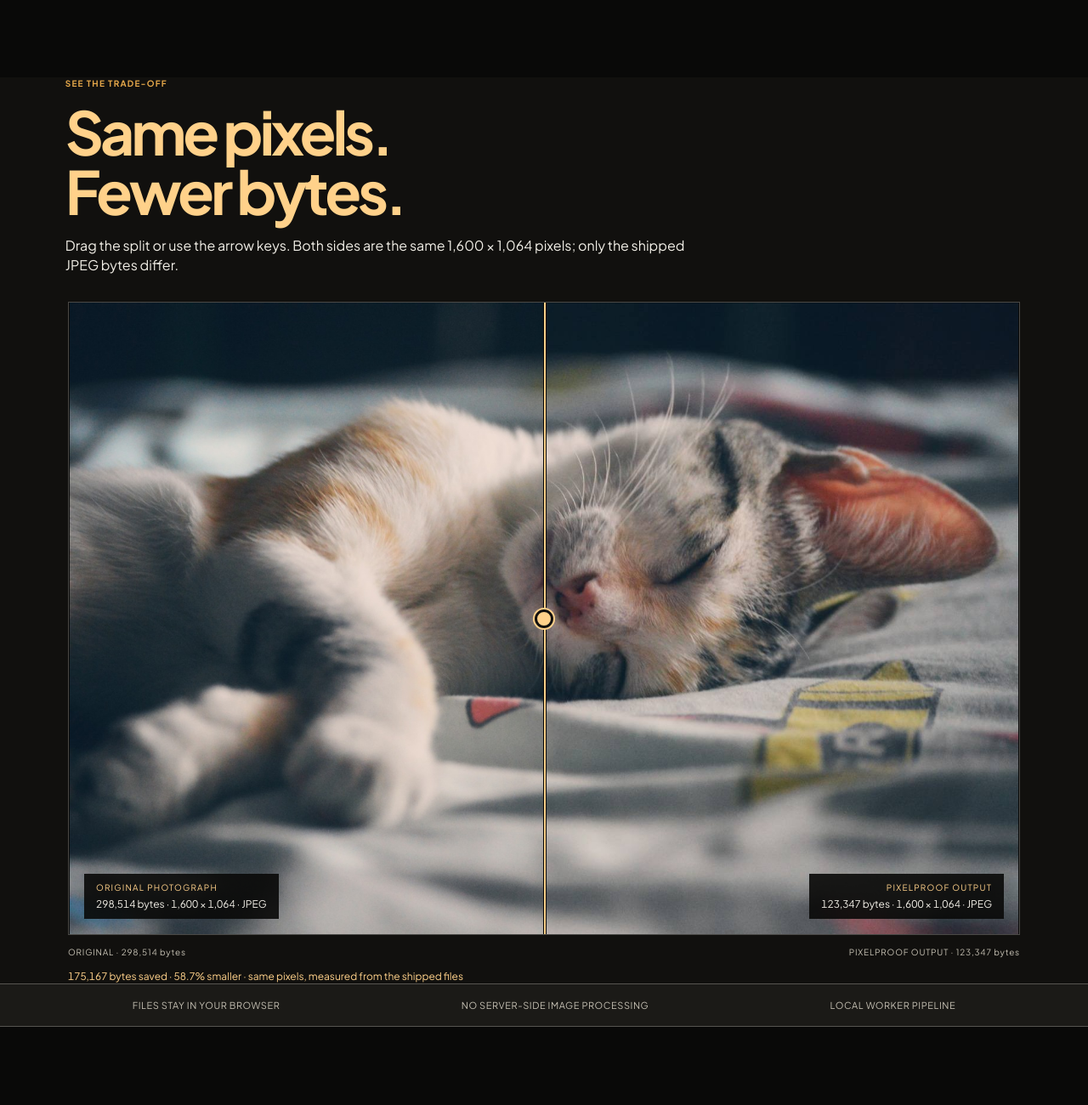
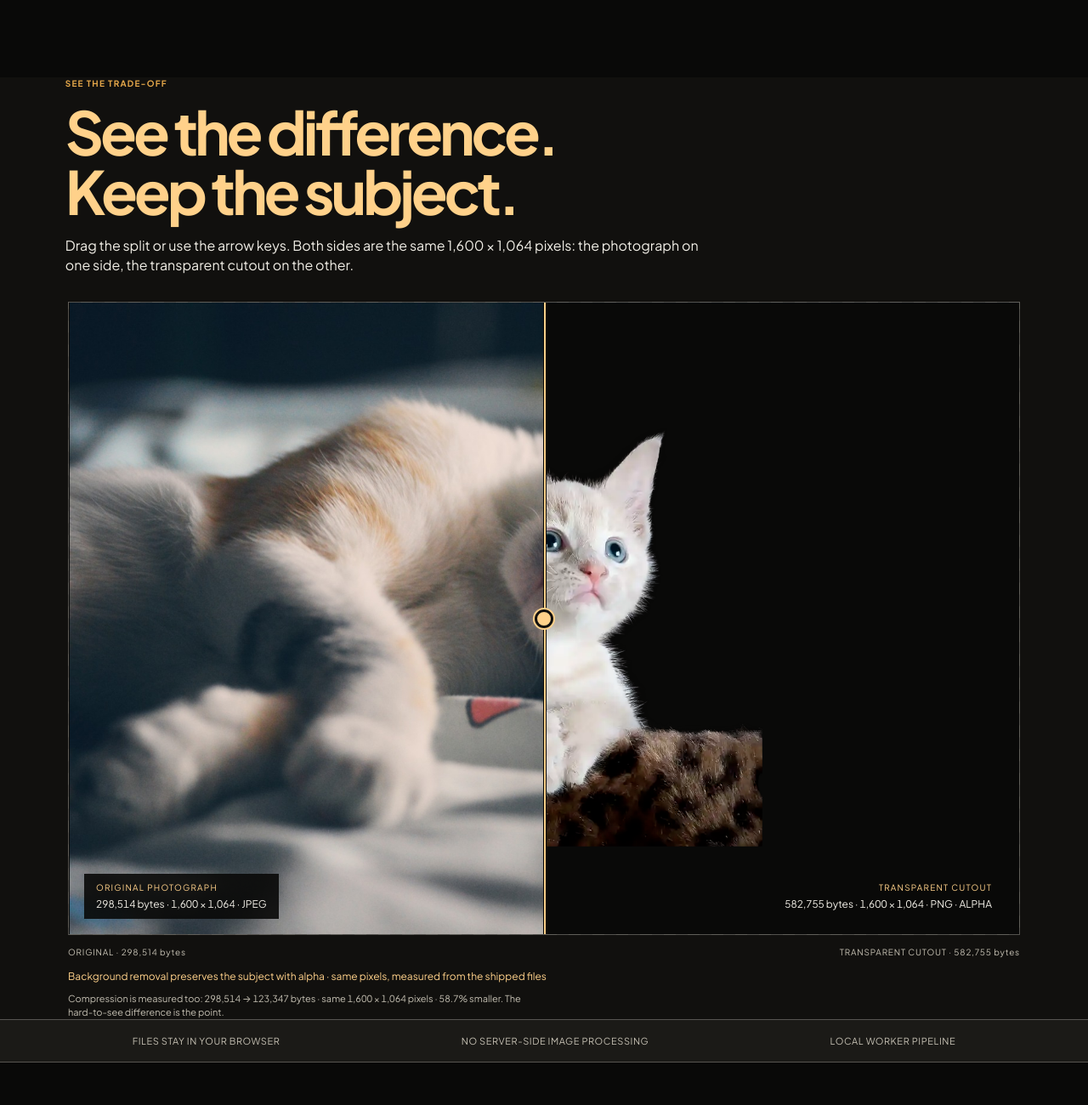
Before and after one commit to bytepassperks/pixelproof, a website with bundled scripts: page index.html in a window 1280 px wide. Shown: the part 960-2260 px from the top of the page at 85% size. Built offline with nearby package versions, Linux system fonts and the light colour scheme.

Commit message:
Show background removal in landing comparison

```diff
--- a/index.html
+++ b/index.html
@@ -55,8 +55,8 @@
     <section class="proof-compare landing-section" aria-labelledby="proof-compare-title">
       <div class="section-heading">
         <p class="eyebrow">SEE THE TRADE-OFF</p>
-        <h2 id="proof-compare-title">Same pixels. Fewer bytes.</h2>
-        <p>Drag the split or use the arrow keys. Both sides are the same 1,600 × 1,064 pixels; only the shipped JPEG bytes differ.</p>
+        <h2 id="proof-compare-title">See the difference. Keep the subject.</h2>
+        <p>Drag the split or use the arrow keys. Both sides are the same 1,600 × 1,064 pixels: the photograph on one side, the transparent cutout on the other.</p>
       </div>
       <div class="proof-compare-card">
         <div class="proof-compare-stage" id="proof-compare-stage">
@@ -65,14 +65,15 @@
             <figcaption><span>ORIGINAL PHOTOGRAPH</span><strong>298,514 bytes · 1,600 × 1,064 · JPEG</strong></figcaption>
           </figure>
           <figure class="proof-compare-panel proof-compare-output" id="proof-compare-output">
-            <img src="./vendor/images/pixelproof-comparison-photo.jpg" alt="PixelProof compressed output of the same white, orange, and gray tabby cat photograph" loading="lazy" decoding="async">
-            <figcaption><span>PIXELPROOF OUTPUT</span><strong>123,347 bytes · 1,600 × 1,064 · JPEG</strong></figcaption>
+            <img src="./vendor/images/pixelproof-background-removal-cutout.png" alt="PixelProof transparent background-removal cutout displayed over a checkerboard" loading="lazy" decoding="async">
+            <figcaption><span>TRANSPARENT CUTOUT</span><strong>582,755 bytes · 1,600 × 1,064 · PNG · ALPHA</strong></figcaption>
           </figure>
           <div class="proof-compare-divider" aria-hidden="true"></div>
-          <input id="proof-compare-slider" type="range" min="0" max="100" value="50" aria-label="Compare the same 1,600 by 1,064 photograph before and after PixelProof JPEG compression">
+          <input id="proof-compare-slider" type="range" min="0" max="100" value="50" aria-label="Compare the 1,600 by 1,064 original photograph with the transparent PixelProof background-removal cutout">
         </div>
-        <div class="proof-compare-legend" aria-hidden="true"><span>ORIGINAL · 298,514 bytes</span><span>PIXELPROOF OUTPUT · 123,347 bytes</span></div>
-        <p class="proof-compare-note mono">175,167 bytes saved · 58.7% smaller · same pixels, measured from the shipped files</p>
+        <div class="proof-compare-legend" aria-hidden="true"><span>ORIGINAL · 298,514 bytes</span><span>TRANSPARENT CUTOUT · 582,755 bytes</span></div>
+        <p class="proof-compare-note mono">Background removal preserves the subject with alpha · same pixels, measured from the shipped files</p>
+        <p class="proof-compare-compression mono">Compression is measured too: 298,514 → 123,347 bytes · same 1,600 × 1,064 pixels · 58.7% smaller. The hard-to-see difference is the point.</p>
       </div>
     </section>
 
--- a/styles.css
+++ b/styles.css
@@ -295,7 +295,7 @@ button:disabled,.btn:disabled{background:var(--sleeve);border-color:var(--rule-s
 .landing .proof-compare .section-heading{max-width:760px}
 .landing .proof-compare .section-heading h2{color:var(--amber-bright);font-size:clamp(38px,5.5vw,78px)}
 .proof-compare-card{margin:var(--space-6) auto 0;max-width:1120px}
-.proof-compare-stage{aspect-ratio:1600 / 1064;background:var(--darkroom-deep);border:1px solid var(--rule);height:auto;overflow:hidden;position:relative;touch-action:none}
+.proof-compare-stage{aspect-ratio:1600 / 1064;background:repeating-conic-gradient(#292824 0 25%,#171613 0 50%) 0/28px 28px;border:1px solid var(--rule);height:auto;overflow:hidden;position:relative;touch-action:none}
 .proof-compare-panel{height:100%;margin:0;position:absolute;width:100%}
 .proof-compare-panel img{background:var(--darkroom-deep);display:block;height:100%;object-fit:contain;width:100%}
 .proof-compare-original{z-index:1}
@@ -310,6 +310,7 @@ button:disabled,.btn:disabled{background:var(--sleeve);border-color:var(--rule-s
 .proof-compare-stage input::-moz-range-thumb{background:var(--amber-bright);border:3px solid var(--darkroom);border-radius:50%;height:16px;width:16px}
 .proof-compare-legend{display:flex;justify-content:space-between;margin-top:var(--space-3);color:var(--paper-dim);font:10px var(--data-face);letter-spacing:.08em}
 .proof-compare-note{color:var(--amber-bright);font-size:12px;margin:var(--space-3) 0 0}
+.proof-compare-compression{color:var(--paper-dim);font-size:11px;margin:var(--space-2) 0 0}
 .app-shell .sample-action{border-color:var(--amber);color:var(--amber-bright)}
 .app-shell .file-summary{align-items:flex-start;flex-wrap:wrap}
 .app-shell .file-summary>span{min-width:0}
--- a/sw.js
+++ b/sw.js
@@ -1,4 +1,4 @@
-const CACHE = "pixelproof-shell-20260812-29";
+const CACHE = "pixelproof-shell-20260812-30";
 const SHELL = [
   "./",
   "./index.html",
@@ -31,6 +31,7 @@ const SHELL = [
   "./favicon.svg",
   "./social-preview.svg",
   "./vendor/images/pixelproof-cat-cutout.webp",
+  "./vendor/images/pixelproof-background-removal-cutout.png",
   "./vendor/images/pixelproof-sample-photo.jpg",
   "./vendor/images/pixelproof-comparison-photo.jpg",
   "./privacy-policy.html",
```
Also changed, not shown: vendor/images/pixelproof-background-removal-cutout.png (added), 2 other files.
